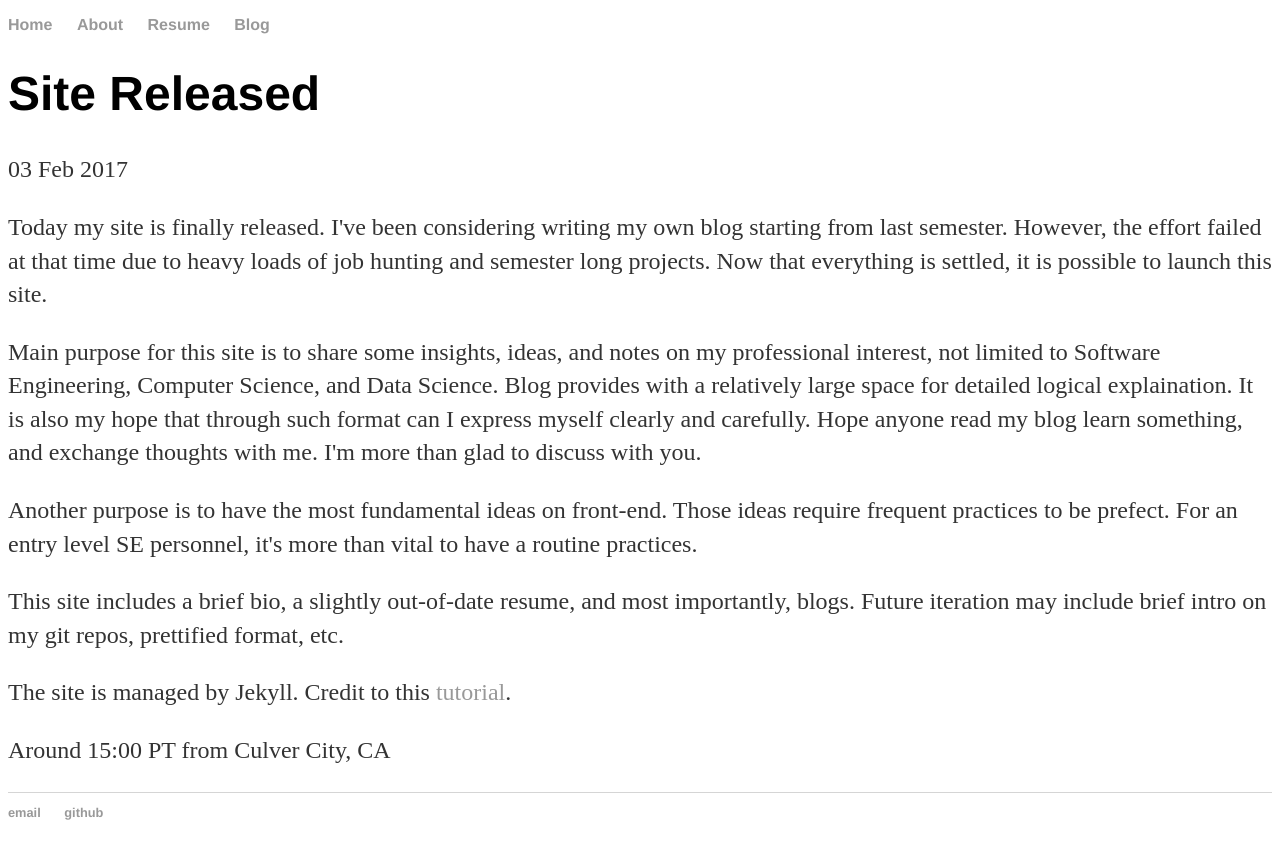
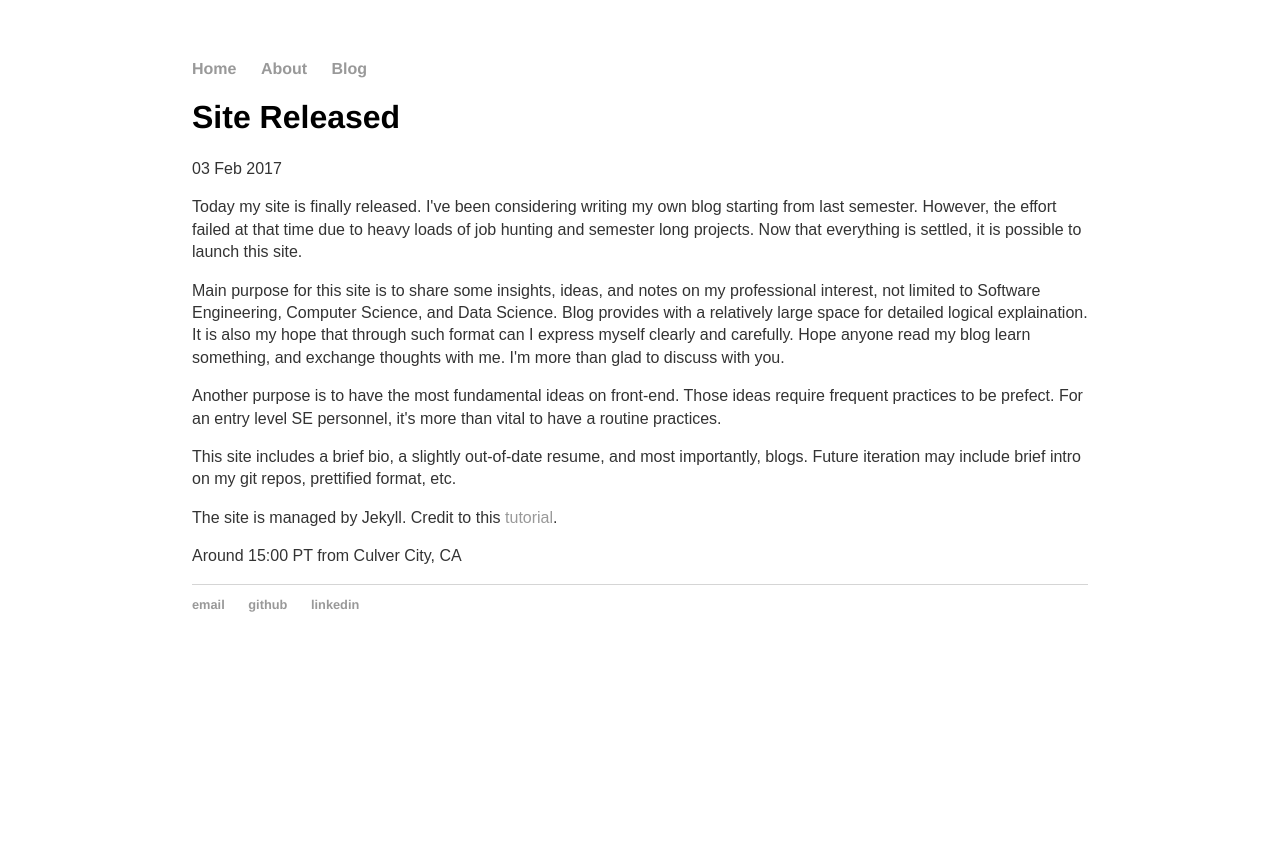
Before and after one commit to EmmanuelSHS/emmanuelshs.github.io, a Jekyll site: the page built from _posts/2017-02-03-site-launched.md, in a window 1280 px wide. Shown: the top 859 px of the page. Built offline with Jekyll 4.4.1, drawn with Linux system fonts in a browser that asks for light colours; comment, search, counter and statistics services are not loaded.

Commit message:
format adjusted, comment component added

```diff
--- /dev/null
+++ b/_includes/disqus.html
@@ -0,0 +1,22 @@
+<div id="disqus_thread"></div>
+<script>
+
+    /**
+    *  RECOMMENDED CONFIGURATION VARIABLES: EDIT AND UNCOMMENT THE SECTION BELOW TO INSERT DYNAMIC VALUES FROM YOUR PLATFORM OR CMS.
+    *  LEARN WHY DEFINING THESE VARIABLES IS IMPORTANT: https://disqus.com/admin/universalcode/#configuration-variables*/
+/*
+   var disqus_config = function () {
+   this.page.url = PAGE_URL;  // Replace PAGE_URL with your page's canonical URL variable
+   this.page.identifier = PAGE_IDENTIFIER; // Replace PAGE_IDENTIFIER with your page's unique identifier variable
+
+   };
+   */
+
+(function() { // DON'T EDIT BELOW THIS LINE
+var d = document, s = d.createElement('script');
+s.src = '//emwang.disqus.com/embed.js';
+s.setAttribute('data-timestamp', +new Date());
+(d.head || d.body).appendChild(s);
+})();
+</script>
+<noscript>Please enable JavaScript to view the <a href="https://disqus.com/?ref_noscript">comments powered by Disqus.</a></noscript>
--- a/_layouts/default.html
+++ b/_layouts/default.html
@@ -9,7 +9,7 @@
         <ul>
             <li><a href="/">Home</a></li>
             <li><a href="/about">About</a></li>
-            <li><a href="/resume">Resume</a></li>
+            <!-- <li><a href="/resume">Resume</a></li> -->
             <li><a href="/blog">Blog</a></li>
         </ul>
         </nav>
@@ -22,6 +22,7 @@
         <ul>
             <li><a href="mailto:clochard93@gmail.com">email</a></li>
             <li><a href="https://github.com/EmmanuelSHS">github</a></li>
+            <li><a href="https://linkedin.com/in/mwang93">linkedin</a></li>
         </ul>
         </footer>
 
--- a/_layouts/post.html
+++ b/_layouts/post.html
@@ -6,4 +6,7 @@
 
 <div class="post">
     {{ content }}
+    <div class="comments">
+        {% include disqus.html %}
+    </div>
 </div>
--- a/about/index.html
+++ b/about/index.html
@@ -2,5 +2,6 @@
 layout: default
 title: About
 ---
-
-<p>Introduction</p>
+<h1>About</h1>
+<p>Mengqi Wang serves as Software Engineer at Snap Inc. Before, he earned his M.S. degree in Data Science at Columbia University.</p>
+<p>His interest lies in design robust Computer Systems for data storage, analysis, and also data analytic products.</p>
--- a/css/main.css
+++ b/css/main.css
@@ -1,5 +1,4 @@
-
-dy {
+body {
     margin: 60px auto;
     width: 70%;
 
@@ -26,25 +25,31 @@
 
 }
 h1 {
-        font-size: 3em;
+    font-size: 2em;
+    font-family:'Helvetica', 'Arial', 'Sans-Serif';
+
+}
+h2 {
+    font-size: 1.8em;
     font-family:'Helvetica', 'Arial', 'Sans-Serif';
 
 }
 p {
-        font-size: 1.5em;
+    font-family: 'Arial';
+    font-size: 1em;
     line-height: 1.4em;
     color: #333;
 
 }
 footer {
     border-top: 1px solid #d5d5d5;
-            font-size: .8em;
+    font-size: 0.8em;
 
 }
 
 ul.posts {
     margin: 20px auto 40px;
-    font-size: 1.5em;
+    font-size: 1em;
 }
 
 ul.posts li {
```
Also changed, not shown: _posts/2017-02-03-site-launched.md (+1 -1 lines), README.md. Lines whose indentation alone changed are shown as unchanged.
